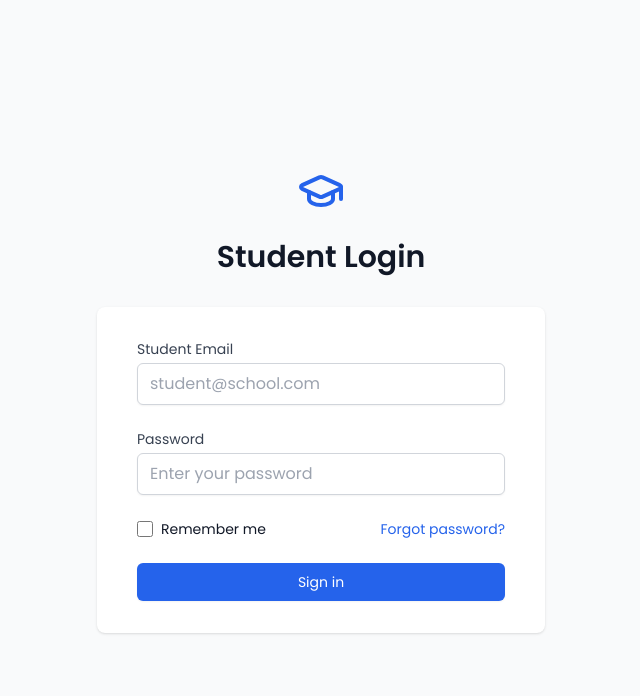
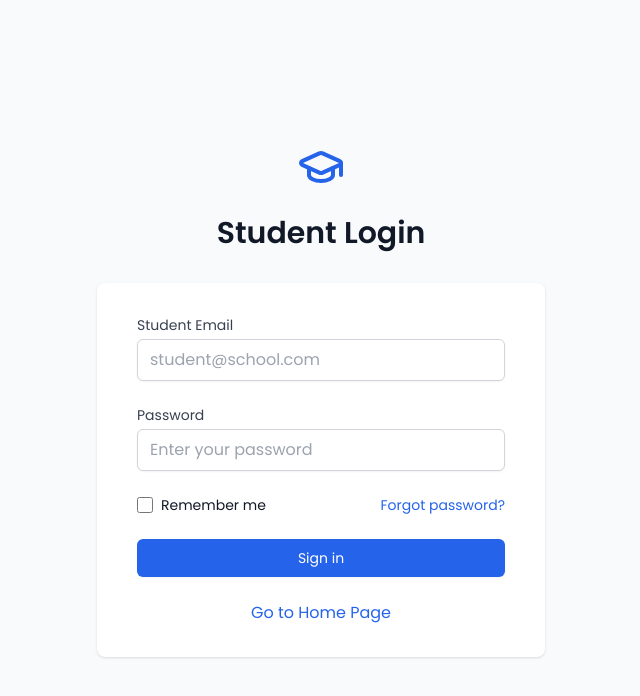
Before and after one commit to sm-junior0/schod-management, a React (Vite) app in the folder frontend/: page /student/login in a window 1280 px wide. Shown: the top 696 px of the page, without its empty margins (319-959 px from the left). Built offline with nearby package versions, Linux system fonts and the light colour scheme.

Commit message:
Student login

```diff
--- a/frontend/src/components/student/auth/StudentLogin.jsx
+++ b/frontend/src/components/student/auth/StudentLogin.jsx
@@ -106,6 +106,15 @@ export const StudentLogin = () => {
                 Sign in
               </button>
             </div>
+            <div mt-4 className="text-center">
+              <button
+                type="button"
+                onClick={() => navigate("/")}
+                className="font-medium text-blue-600 hover:text-blue-500"
+              >
+                Go to Home Page
+              </button>
+            </div>
           </form>
         </div>
       </div>
```
